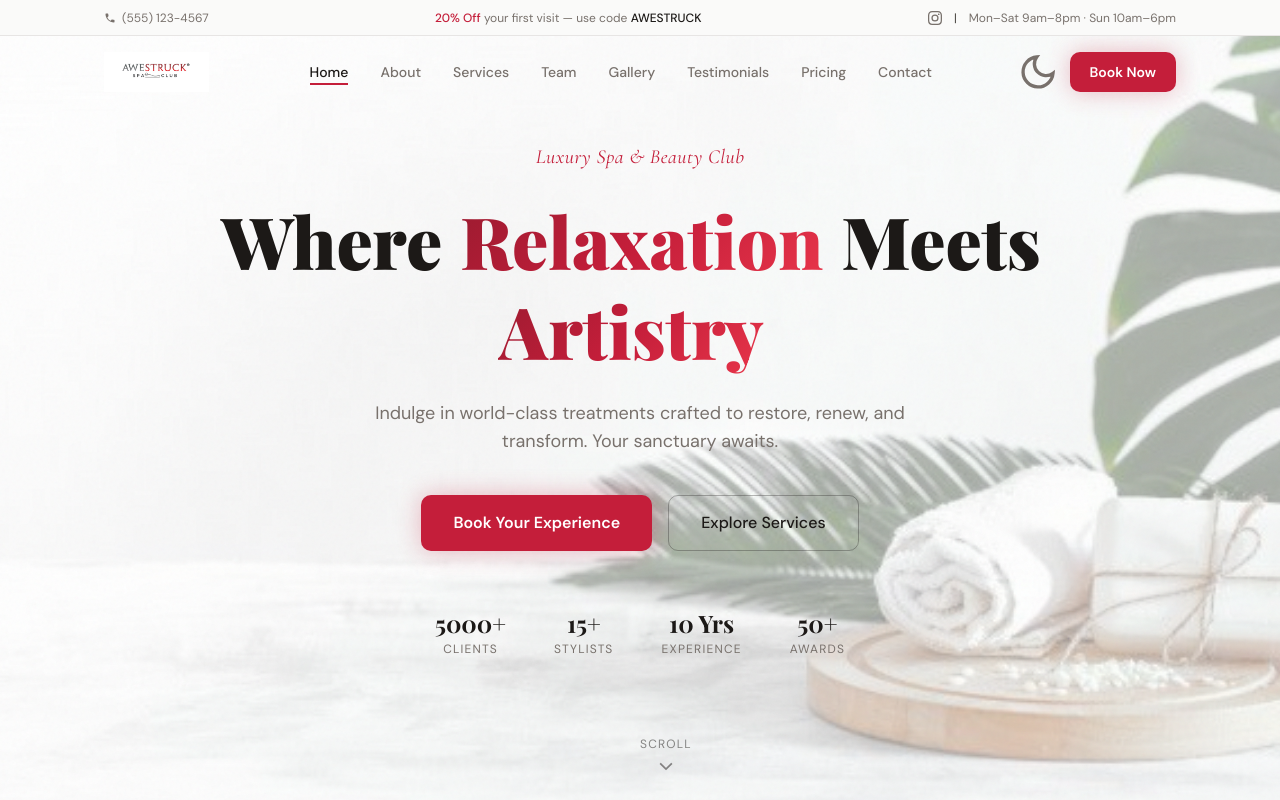
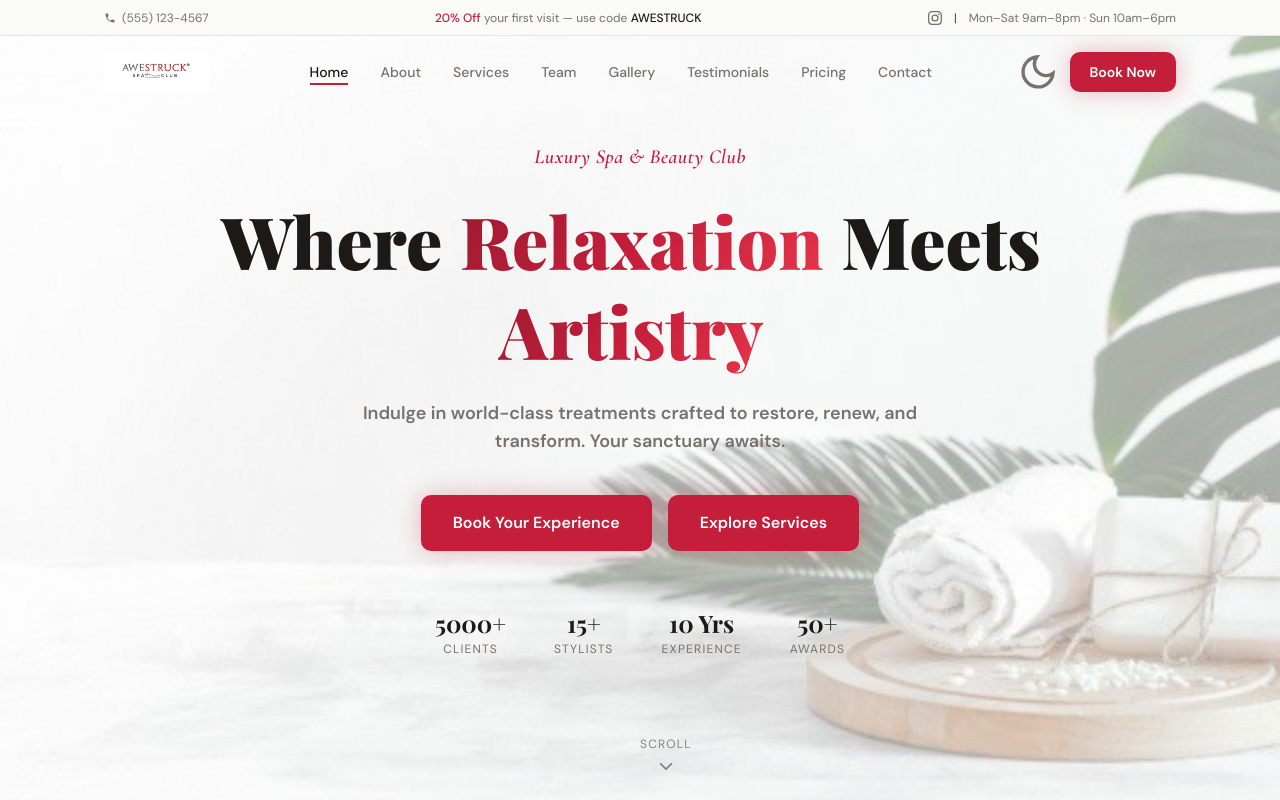
Before and after one commit to main-arch19/Awestruck-spa-club, a Next.js app: page / in a window 1280 px wide. Shown: the top 800 px of the page. Built offline with nearby package versions, Linux system fonts and the light colour scheme; a web font is replaced by a local one.

Commit message:
Bold hero text and style Explore Services button to match Book Now
Co-Authored-By: Claude Sonnet 4.6 <noreply@anthropic.com>

```diff
--- a/src/components/home/Hero.tsx
+++ b/src/components/home/Hero.tsx
@@ -56,7 +56,7 @@ export default function Hero() {
       <div className="relative z-10 flex flex-col items-center text-center px-5 max-w-5xl mx-auto">
         {/* Eyebrow */}
         <motion.p
-          className="font-accent italic text-primary text-lg md:text-xl mb-6 tracking-wide"
+          className="font-accent italic text-primary text-lg md:text-xl mb-6 tracking-wide font-bold"
           initial={reduced ? {} : { opacity: 0, y: 20 }}
           animate={{ opacity: 1, y: 0 }}
           transition={{ duration: 0.6, delay: 0.2 }}
@@ -91,7 +91,7 @@ export default function Hero() {
 
         {/* Sub-heading */}
         <motion.p
-          className="font-body text-grey-med text-base md:text-lg max-w-xl leading-relaxed mb-10"
+          className="font-body text-grey-med text-base md:text-lg max-w-xl leading-relaxed mb-10 font-semibold"
           initial={reduced ? {} : { opacity: 0, y: 20 }}
           animate={{ opacity: 1, y: 0 }}
           transition={{ duration: 0.6, delay: 1.4 }}
@@ -114,7 +114,7 @@ export default function Hero() {
           </Link>
           <a
             href="#services"
-            className="flex items-center justify-center h-14 px-8 rounded-md border border-brand-black/30 text-brand-black font-body font-medium text-base hover:bg-brand-black/10 transition-all duration-200"
+            className="flex items-center justify-center h-14 px-8 rounded-md bg-primary text-white font-body font-semibold text-base hover:bg-primary-dark transition-all duration-200 shadow-glow hover:shadow-glow-lg"
           >
             Explore Services
           </a>
```
